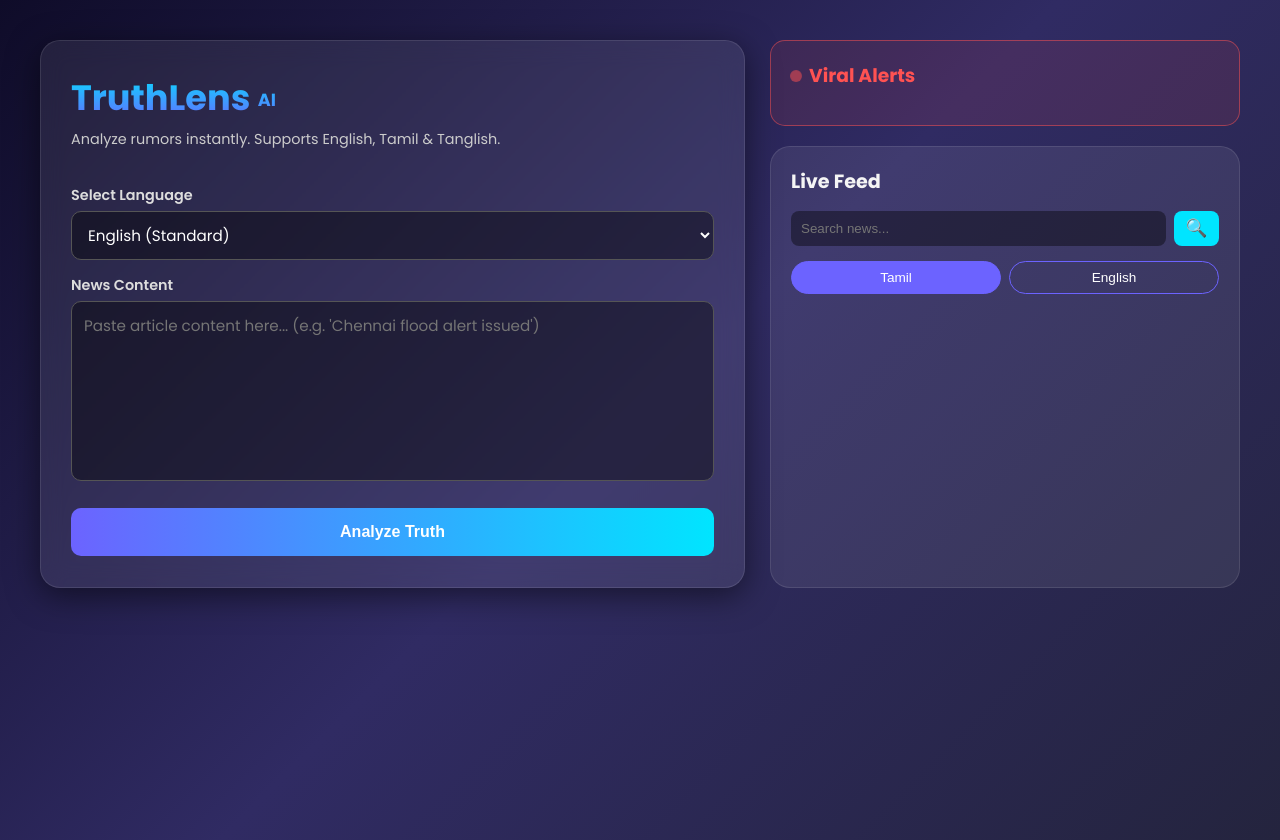
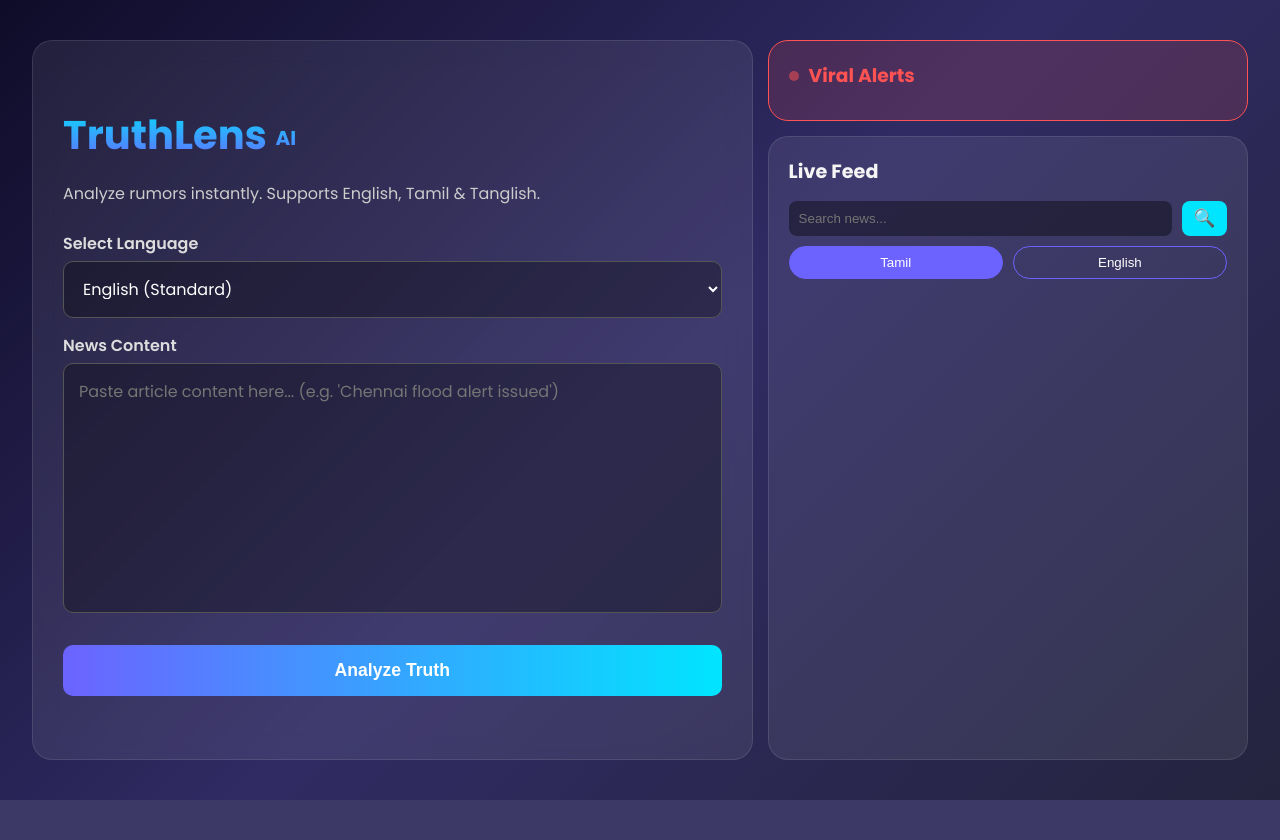
Before and after one commit to MrBlack-07/RumorDetection, a Flask app: template templates/home.html in a window 1280 px wide. After the commit the page ends 800 px from the top, so only its background shows below. Run offline with Flask 3, Linux system fonts and the light colour scheme; the template is opened without the code that fills it, so the values that code supplies are empty.

Commit message:
Fixed gap: Equal height boxes and tighter spacing

```diff
--- a/templates/home.html
+++ b/templates/home.html
@@ -9,33 +9,33 @@
         /* --- GLOBAL STYLES --- */
         :root {
             --primary: #6C63FF;
-            --secondary: #2A2A2E;
             --accent: #00E5FF;
-            --text-light: #f5f5f5;
             --glass: rgba(255, 255, 255, 0.08);
             --danger: #FF5252;
+            --bg-gradient: linear-gradient(135deg, #0f0c29, #302b63, #24243e);
         }
 
         body {
             font-family: 'Poppins', sans-serif;
-            background: linear-gradient(135deg, #0f0c29, #302b63, #24243e);
-            color: var(--text-light);
+            background: var(--bg-gradient);
+            color: #f5f5f5;
             margin: 0;
-            padding: 20px; /* Small padding for mobile edges */
-            min-height: 100vh;
+            padding: 0;
+            height: 100vh; /* Force full screen height */
             display: flex;
             justify-content: center;
-            align-items: flex-start; /* Aligns to top */
+            align-items: center; /* Center vertically */
+            overflow: hidden; /* Prevent body scroll, let containers scroll */
         }
 
-        /* --- THE LAYOUT GRID --- */
+        /* --- LAYOUT GRID --- */
         .container {
-            width: 100%;
-            max-width: 1200px; /* Prevents it from getting too wide on huge monitors */
+            width: 95%;
+            max-width: 1400px;
+            height: 90vh; /* Takes up 90% of screen height */
             display: grid;
-            grid-template-columns: 1.5fr 1fr; /* Left side is 1.5x bigger than Right */
-            gap: 25px; /* The gap between the two main boxes */
-            margin-top: 20px;
+            grid-template-columns: 1.5fr 1fr; /* Left side wider */
+            gap: 15px; /* GAP REMOVED: Reduced from 25px to 15px */
         }
 
         /* --- LEFT BOX: DETECTOR --- */
@@ -45,68 +45,71 @@
             border: 1px solid rgba(255,255,255,0.1);
             border-radius: 20px;
             padding: 30px;
-            box-shadow: 0 8px 32px 0 rgba(0, 0, 0, 0.5);
             display: flex;
             flex-direction: column;
+            justify-content: center; /* Centers content vertically */
+            height: 100%; /* Forces it to match the right side height */
+            box-sizing: border-box;
         }
 
-        h1 { font-size: 2.2rem; margin: 0 0 5px 0; background: -webkit-linear-gradient(var(--accent), var(--primary)); -webkit-background-clip: text; -webkit-text-fill-color: transparent; }
-        p { margin-top: 0; color: #ccc; font-size: 0.9rem; margin-bottom: 20px; }
+        h1 { font-size: 2.5rem; margin: 0; background: -webkit-linear-gradient(var(--accent), var(--primary)); -webkit-background-clip: text; -webkit-text-fill-color: transparent; }
+        p { color: #ccc; margin-bottom: 25px; }
 
-        label { font-weight: 600; color: #ddd; margin-top: 15px; display: block; font-size: 0.9rem; }
+        label { font-weight: 600; color: #ddd; margin-top: 15px; display: block; }
 
         select, textarea {
             width: 100%;
-            background: rgba(0,0,0,0.4);
+            background: rgba(0,0,0,0.3);
             border: 1px solid #555;
             border-radius: 10px;
             color: white;
-            padding: 12px;
+            padding: 15px;
             font-family: 'Poppins', sans-serif;
-            font-size: 0.95rem;
+            font-size: 1rem;
             margin-top: 5px;
             box-sizing: border-box;
-            transition: 0.3s;
         }
 
-        textarea { height: 180px; resize: none; }
-        textarea:focus, select:focus { outline: none; border-color: var(--accent); box-shadow: 0 0 10px rgba(0, 229, 255, 0.2); }
+        textarea { height: 250px; resize: none; } /* Made taller to fill gap */
+        textarea:focus, select:focus { outline: none; border-color: var(--accent); }
 
         .btn-main {
             width: 100%;
             padding: 15px;
-            margin-top: 20px;
+            margin-top: 25px;
             background: linear-gradient(90deg, var(--primary), var(--accent));
             border: none;
             border-radius: 10px;
             color: white;
             font-weight: 700;
-            font-size: 1rem;
+            font-size: 1.1rem;
             cursor: pointer;
-            transition: transform 0.2s, box-shadow 0.2s;
+            transition: 0.2s;
         }
-        .btn-main:hover { transform: translateY(-2px); box-shadow: 0 5px 15px rgba(108, 99, 255, 0.4); }
+        .btn-main:hover { transform: translateY(-2px); }
 
         /* --- RIGHT BOX: SIDEBAR --- */
         .sidebar {
             display: flex;
             flex-direction: column;
-            gap: 20px;
+            gap: 15px;
+            height: 100%; /* Full height */
         }
 
         /* Rumor Alerts */
         .rumor-card {
-            background: rgba(255, 82, 82, 0.1);
-            border: 1px solid rgba(255, 82, 82, 0.5);
-            border-radius: 15px;
+            background: rgba(255, 82, 82, 0.15);
+            border: 1px solid var(--danger);
+            border-radius: 20px;
             padding: 20px;
+            flex-shrink: 0; /* Prevents shrinking */
         }
-        .rumor-header { display: flex; align-items: center; gap: 8px; margin-bottom: 15px; }
+        .rumor-header { display: flex; align-items: center; gap: 10px; margin-bottom: 10px; }
         .pulse-dot { width: 10px; height: 10px; background: var(--danger); border-radius: 50%; animation: pulse 1.5s infinite; }
-        @keyframes pulse { 0% { opacity: 1; transform: scale(1); } 50% { opacity: 0.5; transform: scale(1.2); } 100% { opacity: 1; transform: scale(1); } }
+        @keyframes pulse { 0% { opacity: 1; } 50% { opacity: 0.5; } 100% { opacity: 1; } }
 
-        .rumor-item { margin-bottom: 10px; padding-bottom: 10px; border-bottom: 1px solid rgba(255,255,255,0.1); }
-        .rumor-item:last-child { border: none; margin: 0; padding: 0; }
+        .rumor-item { margin-bottom: 8px; padding-bottom: 8px; border-bottom: 1px solid rgba(255,255,255,0.1); }
+        .rumor-item:last-child { border: none; margin: 0; }
         .rumor-tag { font-size: 0.7rem; background: var(--danger); padding: 2px 6px; border-radius: 4px; font-weight: bold; }
 
         /* News Feed */
@@ -114,22 +117,26 @@
             background: var(--glass);
             border-radius: 20px;
             padding: 20px;
-            flex-grow: 1;
+            flex-grow: 1; /* Fills all remaining space */
             display: flex;
             flex-direction: column;
             border: 1px solid rgba(255,255,255,0.1);
-            min-height: 400px;
+            overflow: hidden; /* Contains the scroll area */
         }
 
-        .search-bar { display: flex; gap: 8px; margin-bottom: 15px; }
+        .search-bar { display: flex; gap: 10px; margin-bottom: 10px; }
         .search-bar input { flex: 1; padding: 10px; border-radius: 8px; border: none; background: rgba(0,0,0,0.4); color: white; }
-        .search-btn { background: var(--accent); border: none; border-radius: 8px; width: 45px; cursor: pointer; color: #000; font-size: 1.1rem; }
+        .search-btn { background: var(--accent); border: none; border-radius: 8px; width: 45px; cursor: pointer; font-size: 1.1rem; }
 
-        .feed-controls { display: flex; gap: 8px; margin-bottom: 15px; }
-        .feed-btn { flex: 1; padding: 8px; border: 1px solid var(--primary); background: transparent; color: white; border-radius: 50px; cursor: pointer; transition: 0.3s; font-size: 0.85rem;}
+        .feed-controls { display: flex; gap: 10px; margin-bottom: 10px; }
+        .feed-btn { flex: 1; padding: 8px; border: 1px solid var(--primary); background: transparent; color: white; border-radius: 50px; cursor: pointer; transition: 0.3s; }
         .feed-btn.active { background: var(--primary); }
 
-        .news-scroll-area { flex: 1; overflow-y: auto; padding-right: 5px; max-height: 500px; }
+        .news-scroll-area {
+            flex: 1;
+            overflow-y: auto; /* Internal scrolling only */
+            padding-right: 5px;
+        }
         .news-scroll-area::-webkit-scrollbar { width: 5px; }
         .news-scroll-area::-webkit-scrollbar-thumb { background: #555; border-radius: 3px; }
 
@@ -139,18 +146,13 @@
         .news-card a { text-decoration: none; color: #eee; font-size: 0.9rem; font-weight: 500; display:block; }
         .meta { font-size: 0.7rem; color: #aaa; margin-top: 4px; display: block; }
 
-        /* --- MOBILE RESPONSIVENESS (The Magic Part) --- */
+        /* --- MOBILE RESPONSIVENESS --- */
         @media (max-width: 900px) {
-            .container {
-                grid-template-columns: 1fr; /* Force 1 column layout */
-                gap: 20px;
-            }
-            .main-section {
-                order: 1; /* Detector stays on top */
-            }
-            .sidebar {
-                order: 2; /* News goes below */
-            }
+            body { height: auto; overflow-y: auto; display: block; padding: 20px; }
+            .container { display: flex; flex-direction: column; height: auto; width: 100%; gap: 20px; }
+            .main-section { height: auto; padding: 20px; }
+            .sidebar { height: auto; }
+            .news-section { height: 500px; } /* Fixed height for news on mobile */
         }
     </style>
 </head>
@@ -159,6 +161,7 @@
 <div class="container">
 
     <div class="main-section">
+        <div>
             <h1>TruthLens <span style="font-size:0.5em; color:var(--accent); vertical-align: middle;">AI</span></h1>
             <p>Analyze rumors instantly. Supports English, Tamil & Tanglish.</p>
 
@@ -175,6 +178,7 @@
                 <button type="submit" class="btn-main">Analyze Truth</button>
             </form>
         </div>
+    </div>
 
     <div class="sidebar">
 
@@ -185,7 +189,7 @@
             </div>
             {% for rumor in rumors %}
             <div class="rumor-item">
-                <div style="font-size: 0.85rem; font-weight: 600; margin-bottom: 5px;">{{ rumor.text }}</div>
+                <div style="font-size: 0.85rem; font-weight: 600; margin-bottom: 3px;">{{ rumor.text }}</div>
                 <div style="display:flex; align-items: center; justify-content: space-between;">
                     <span class="rumor-tag">{{ rumor.verdict }}</span>
                     <span style="font-size:0.7rem; color:#ccc;">{{ rumor.status }}</span>
```
Lines whose indentation alone changed are shown as unchanged.
